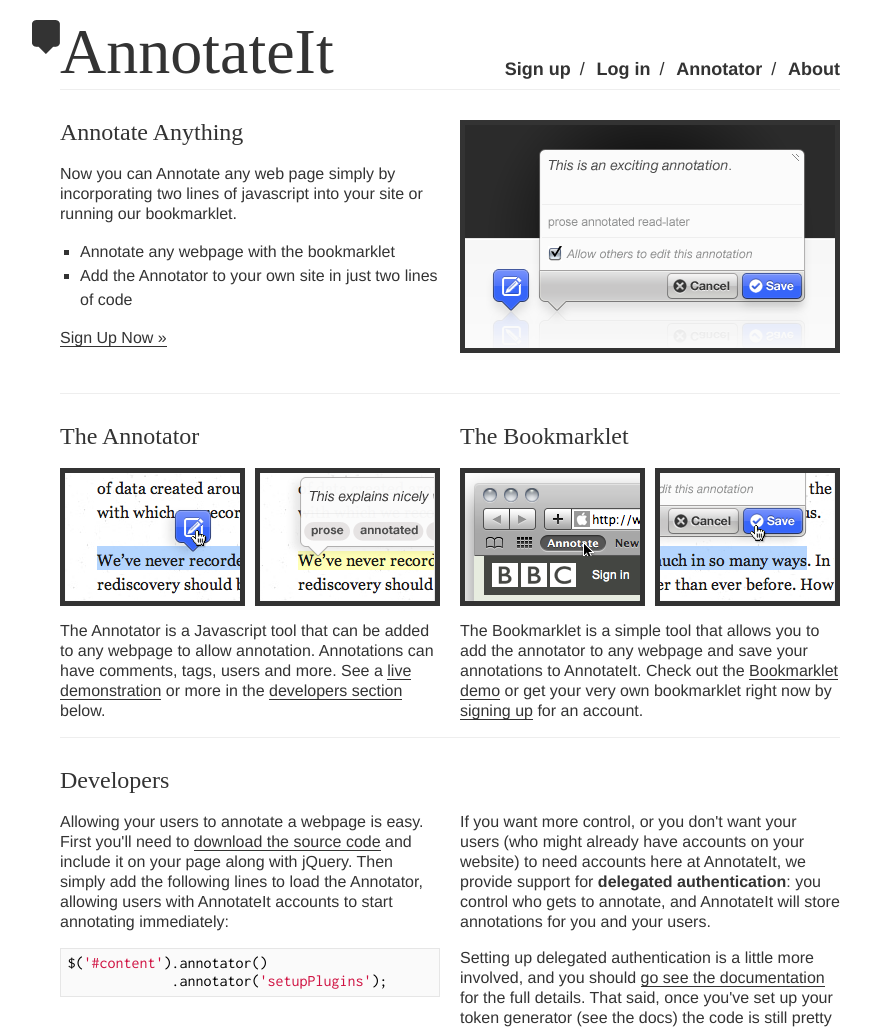
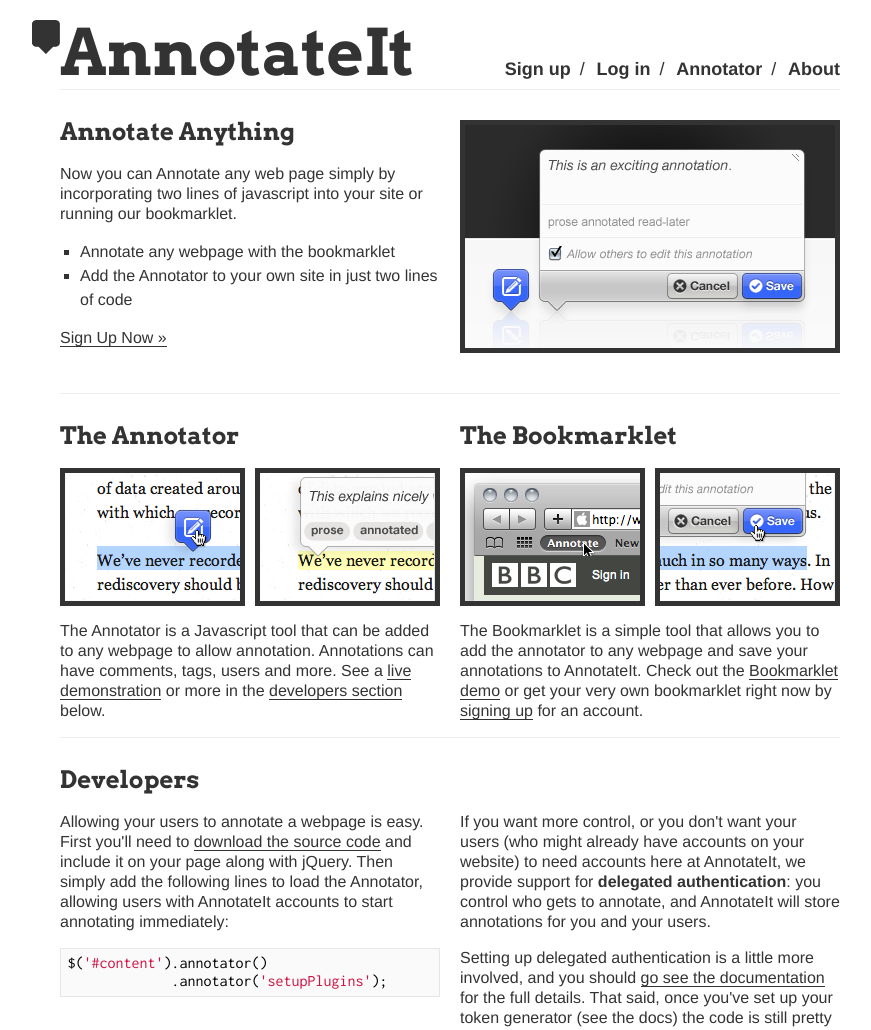
Before and after one commit to openannotation/annotator-store, a Flask app: page / in a window 1280 px wide. Shown: the top 1030 px of the page, without its empty margins (190-1061 px from the left). Run offline with Flask 2, Linux system fonts and the light colour scheme; some libraries are stand-ins or nearby versions.

Commit message:
Fix heading font

```diff
--- a/annotator/static/main.css
+++ b/annotator/static/main.css
@@ -20,8 +20,8 @@ h1, h2, h3, h4, h5, h6, p, ul, ol {
 }
 
 h1, h2, h3, h4, h5, h6 {
-	font-family: 'Arvo Bold', Arvo-Bold, serif;
-	font-weight: normal;
+	font-family: Arvo, serif;
+	font-weight: bold;
 }
 
 h1 {
```
